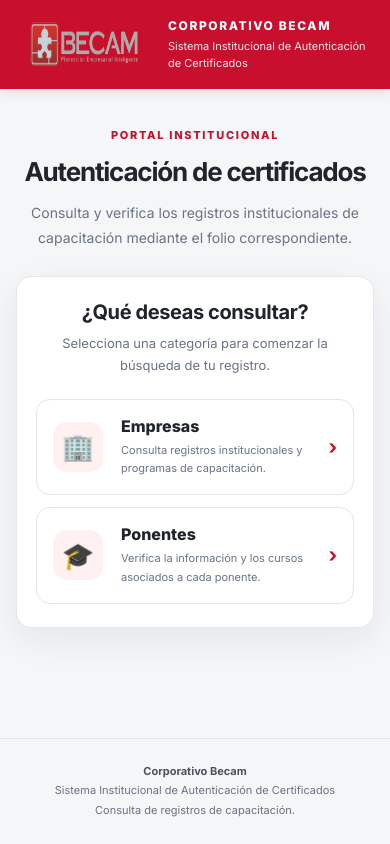
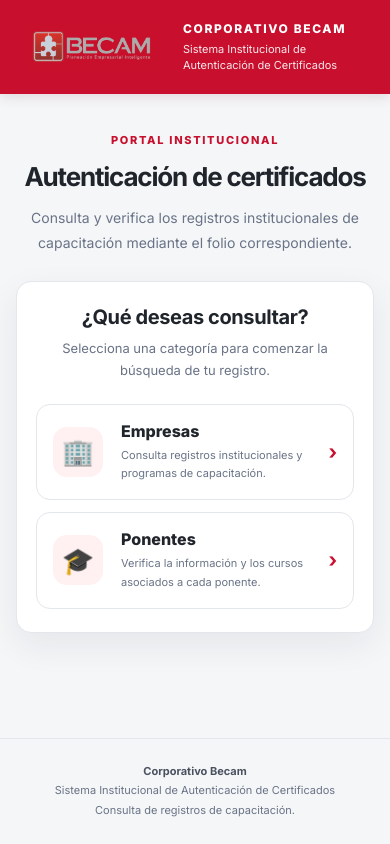
Before and after one commit to RecursosHumanos0/becam-autenticador, a plain HTML site: page index.html in a window 390 px wide. Drawn offline with Linux system fonts and the light colour scheme.

Commit message:
Actualizar index.html

```diff
--- a/index.html
+++ b/index.html
@@ -555,9 +555,18 @@
       }
 
       .brand-logo-wrap {
-  width: 135px;
-  height: 53px;
-  padding: 5px 7px;
+  width: 150px;
+  height: 58px;
+  padding: 4px;
+  background: var(--rojo);
+  flex-shrink: 0;
+}
+
+.brand-logo {
+  width: 100%;
+  height: 100%;
+  object-fit: contain;
+  display: block;
 }
 
       .brand-name {
```
